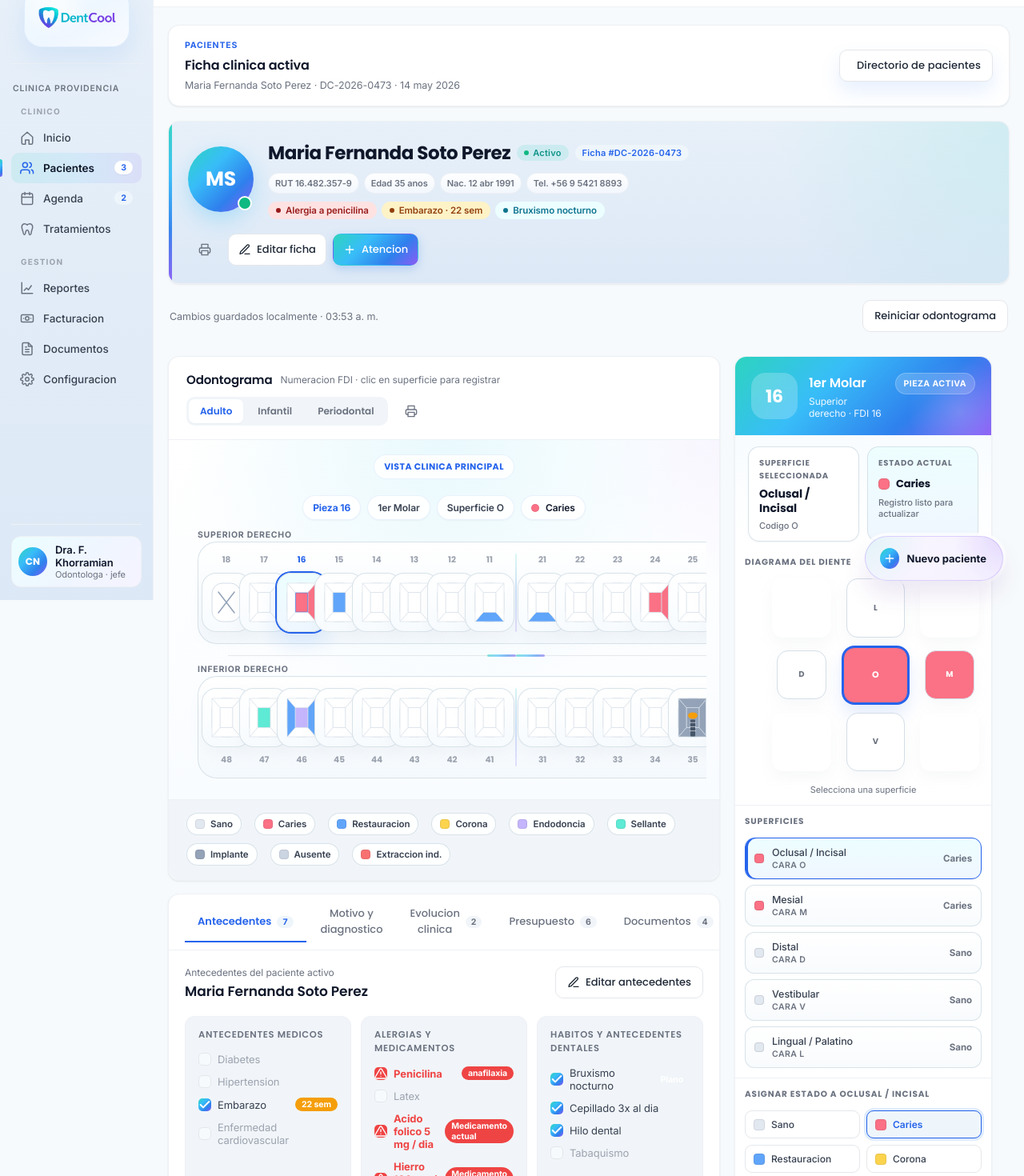
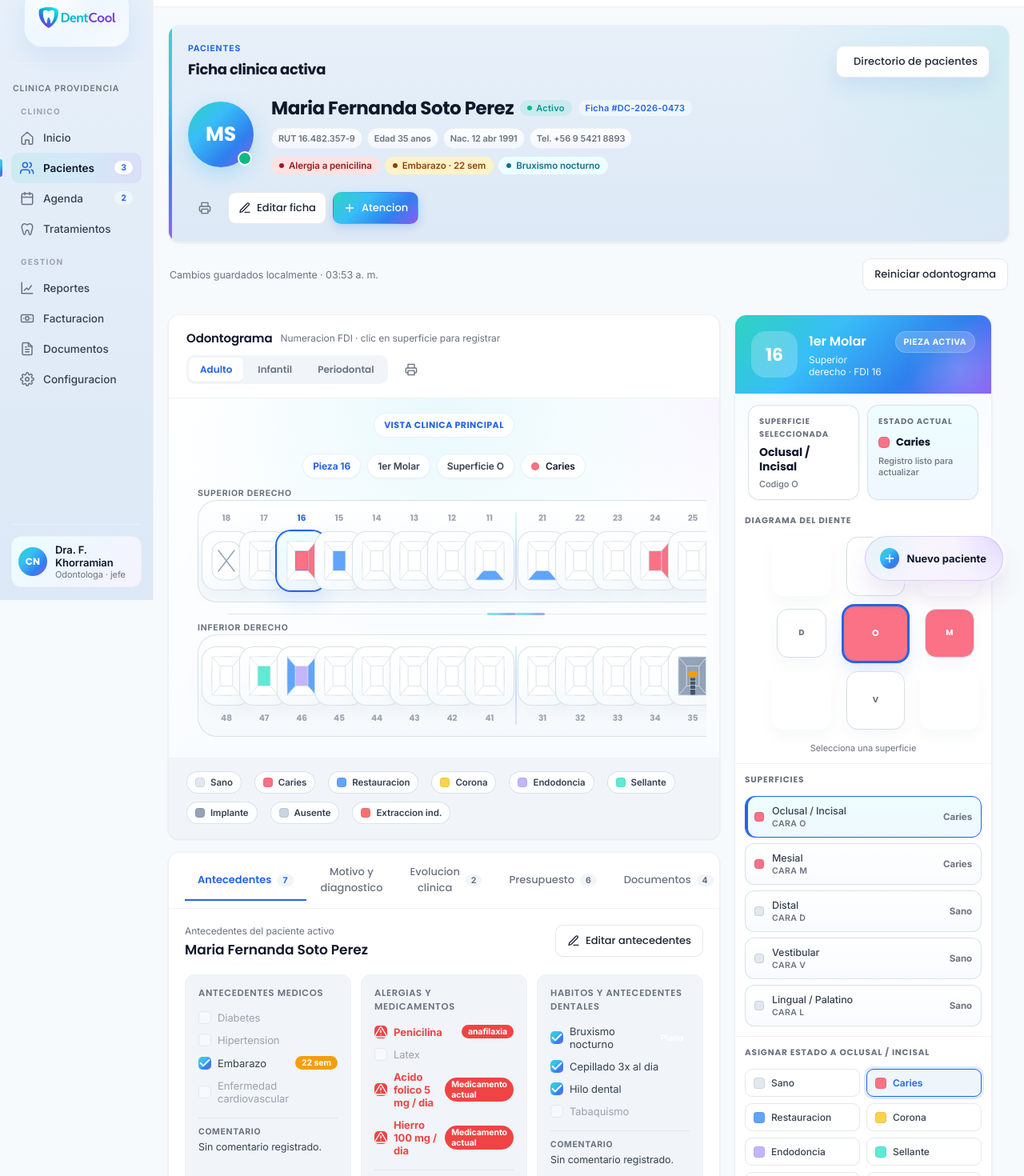
Before and after one commit to willingtonrizzo/Ficha_DentCool, a React (Vite) app in the folder dentcool-project/: page / in a window 1280 px wide. Shown: the part 50-1520 px from the top of the page at 80% size. Built offline with nearby package versions, Linux system fonts and the light colour scheme.

Commit message:
Show antecedent comments in mirror

```diff
--- a/dentcool-project/src/app.jsx
+++ b/dentcool-project/src/app.jsx
@@ -8,7 +8,7 @@ import {
   LOWER_LEFT,
   toothName,
 } from './data';
-import { createPatientDraft } from './patients';
+import { createPatientDraft, getPatientDisplayName } from './patients';
 import { Tooth } from './tooth';
 
 export const Icon = {
@@ -143,7 +143,7 @@ export function HomeDashboard({ patients, activePatient }) {
     .slice(0, 4)
     .map((patient) => ({
       id: patient.id,
-      patient: patient.fullName,
+      patient: getPatientDisplayName(patient),
       schedule: patient.nextVisit,
       detail: `${patient.recordNumber} · ${patient.phone || 'Sin telefono registrado'}`,
     }));
@@ -181,7 +181,7 @@ export function HomeDashboard({ patients, activePatient }) {
         <div className="home-hero-side">
           <div className="home-focus-card">
             <div className="home-focus-label">Turno en foco</div>
-            <div className="home-focus-name">{activePatient?.fullName ?? 'Sin paciente'}</div>
+            <div className="home-focus-name">{getPatientDisplayName(activePatient, 'Sin paciente')}</div>
             <div className="home-focus-meta">{activePatient?.recordNumber ?? 'Sin ficha'} · {activePatient?.nextVisit || 'Sin cita agendada'}</div>
             <div className="home-focus-divider" />
             <div className="home-focus-mini">Proxima accion: abrir antecedentes, confirmar motivo y revisar presupuesto.</div>
@@ -233,7 +233,7 @@ export function HomeDashboard({ patients, activePatient }) {
                   <div key={patient.id} className="home-list-row">
                     <div className="patient-directory-avatar">{patient.initials}</div>
                     <div className="home-list-copy">
-                      <div className="home-list-title">{patient.fullName}</div>
+                      <div className="home-list-title">{getPatientDisplayName(patient)}</div>
                       <div className="home-list-meta">{patient.rut || 'Sin RUT'} · {patient.nextVisit || 'Sin cita'}</div>
                     </div>
                   </div>
@@ -308,14 +308,22 @@ export function HomeDashboard({ patients, activePatient }) {
   );
 }
 
-export function PatientHeader({ patient, onEditPatient }) {
+export function PatientHeader({ patient, onEditPatient, onOpenDirectory }) {
   const p = patient;
   return (
     <div className="patient-card">
+      <div className="patient-card-topline">
+        <div>
+          <div className="patients-eyebrow">Pacientes</div>
+          <div className="patient-card-title">Ficha clinica activa</div>
+        </div>
+        <button className="btn btn-secondary patient-directory-btn" onClick={onOpenDirectory}><Icon.users />Directorio de pacientes</button>
+      </div>
+      <div className="patient-card-body">
         <div className="patient-photo">{p.initials}</div>
         <div className="patient-info">
           <div className="patient-line">
-          <div className="patient-name">{p.fullName}</div>
+            <div className="patient-name">{getPatientDisplayName(p)}</div>
             <span className="patient-tag active-tag">Activo</span>
             <span className="patient-tag">Ficha #{p.recordNumber}</span>
           </div>
@@ -338,22 +346,6 @@ export function PatientHeader({ patient, onEditPatient }) {
           <button className="btn btn-secondary" onClick={onEditPatient}><Icon.edit />Editar ficha</button>
           <button className="btn btn-primary"><Icon.plus />Atencion</button>
         </div>
-    </div>
-  );
-}
-
-export function PatientQuickBar({ patient, onOpenDirectory }) {
-  return (
-    <div className="card patient-quickbar">
-      <div className="patient-quickbar-copy">
-        <div className="patients-eyebrow">Pacientes</div>
-        <div className="patient-quickbar-title">Ficha clinica activa</div>
-        <div className="patient-quickbar-meta">
-          {patient?.fullName ?? 'Sin paciente'} · {patient?.recordNumber ?? 'Sin ficha'} · {patient?.nextVisit || 'Sin cita'}
-        </div>
-      </div>
-      <div className="patient-quickbar-actions">
-        <button className="btn btn-secondary patient-directory-btn" onClick={onOpenDirectory}><Icon.users />Directorio de pacientes</button>
       </div>
     </div>
   );
@@ -584,6 +576,7 @@ export function PatientsSheet({
   onSelectPatient,
   onCreatePatient,
   onSavePatient,
+  onDraftChange,
   onDeletePatient,
   onSectionChange,
   renderClinicalSection,
@@ -608,7 +601,7 @@ export function PatientsSheet({
     const search = query.trim().toLowerCase();
     if (!search) return true;
 
-    return [patient.fullName, patient.rut, patient.phone]
+    return [getPatientDisplayName(patient), patient.rut, patient.phone]
       .filter(Boolean)
       .some((value) => value.toLowerCase().includes(search));
   });
@@ -626,19 +619,21 @@ export function PatientsSheet({
   useEffect(() => {
     setDraft(createPatientDraft(activePatient));
     setValidationErrors({});
-  }, [activePatient]);
+  }, [activePatient?.id]);
 
   const handleDraftChange = (key, value) => {
+    const nextDraft = {
+      ...draft,
+      [key]: value,
+    };
     setValidationErrors((current) => {
       if (!current[key]) return current;
       const next = { ...current };
       delete next[key];
       return next;
     });
-    setDraft((current) => ({
-      ...current,
-      [key]: value,
-    }));
+    setDraft(nextDraft);
+    onDraftChange?.(nextDraft);
   };
 
   const handleSubmit = (event) => {
@@ -698,7 +693,7 @@ export function PatientsSheet({
                   <div className="patient-directory-avatar">{patient.initials}</div>
                   <div className="patient-directory-copy">
                     <div className="patient-directory-main">
-                      <span>{patient.fullName}</span>
+                      <span>{getPatientDisplayName(patient)}</span>
                       {isEmptyDraftPatient(patient) && (
                         <button
                           className="patient-directory-clear"
--- a/dentcool-project/src/patients.js
+++ b/dentcool-project/src/patients.js
@@ -1,20 +1,20 @@
 import { PATIENTS } from './data';
 
-const DEFAULT_MEDICAL_BACKGROUND = [
+export const DEFAULT_MEDICAL_BACKGROUND = [
   { id: 'medical-diabetes', label: 'Diabetes', active: false, comment: '' },
   { id: 'medical-hypertension', label: 'Hipertension', active: false, comment: '' },
   { id: 'medical-pregnancy', label: 'Embarazo', active: true, comment: '22 sem' },
   { id: 'medical-cardiovascular', label: 'Enfermedad cardiovascular', active: false, comment: '' },
 ];
 
-const DEFAULT_ALLERGIES = [
+export const DEFAULT_ALLERGIES = [
   { id: 'allergy-penicillin', label: 'Penicilina', active: true, comment: 'anafilaxia' },
   { id: 'allergy-latex', label: 'Latex', active: false, comment: '' },
   { id: 'medication-folic', label: 'Acido folico 5 mg / dia', active: true, comment: 'Medicamento actual' },
   { id: 'medication-iron', label: 'Hierro 100 mg / dia', active: true, comment: 'Medicamento actual' },
 ];
 
-const DEFAULT_DENTAL_HABITS = [
+export const DEFAULT_DENTAL_HABITS = [
   { id: 'habit-bruxism', label: 'Bruxismo nocturno', active: true, comment: 'Plano' },
   { id: 'habit-brushing', label: 'Cepillado 3x al dia', active: true, comment: '' },
   { id: 'habit-floss', label: 'Hilo dental', active: true, comment: '' },
@@ -41,6 +41,11 @@ export function buildPatientInitials(fullName) {
     .slice(0, 2)
     .map((part) => part[0]?.toUpperCase() ?? '')
     .join('');
+}
+
+export function getPatientDisplayName(patient, fallback = 'Paciente nuevo') {
+  const value = patient?.fullName ?? '';
+  return value.trim() || fallback;
 }
 
 export function calculateAge(birthDate, referenceDate = new Date()) {
@@ -83,11 +88,109 @@ function cloneBackgroundItems(items, fallback) {
   }));
 }
 
+export function isUntouchedBackgroundCollection(items, template) {
+  if (!Array.isArray(items) || items.length !== template.length) return false;
+  return items.every((item, index) => {
+    const expected = template[index];
+    return (
+      item?.label === expected.label &&
+      Boolean(item?.active) === Boolean(expected.active) &&
+      (item?.comment ?? '') === (expected.comment ?? '')
+    );
+  });
+}
+
+function cloneBackgroundItemsStrict(items) {
+  if (!Array.isArray(items)) return [];
+  return items.map((item, index) => ({
+    id: item.id ?? `${slugify(item.label ?? 'item') || 'item'}-${index + 1}`,
+    label: item.label ?? '',
+    active: Boolean(item.active),
+    comment: item.comment ?? '',
+  }));
+}
+
+export function stripDefaultBackgroundItems(items, template) {
+  if (!Array.isArray(items)) return [];
+  const templateLabels = new Set(template.map((item) => item.label));
+  return items.filter((item) => !templateLabels.has(item?.label));
+}
+
+function buildDraftBackgroundItems(items, template) {
+  const source = Array.isArray(items) ? items : [];
+  const templateByLabel = new Map();
+
+  for (const item of source) {
+    if (template.some((base) => base.label === item?.label)) {
+      templateByLabel.set(item.label, item);
+    }
+  }
+
+  const templateRows = template.map((base, index) => {
+    const current = templateByLabel.get(base.label);
+    if (!current) {
+      return {
+        id: base.id ?? `${slugify(base.label ?? 'item') || 'item'}-${index + 1}`,
+        label: base.label ?? '',
+        active: false,
+        comment: '',
+      };
+    }
+
+    const unchanged =
+      Boolean(current.active) === Boolean(base.active) &&
+      (current.comment ?? '') === (base.comment ?? '');
+
+    if (unchanged) {
+      return {
+        id: base.id ?? `${slugify(base.label ?? 'item') || 'item'}-${index + 1}`,
+        label: base.label ?? '',
+        active: false,
+        comment: '',
+      };
+    }
+
+    return {
+      id: current.id ?? base.id ?? `${slugify(base.label ?? 'item') || 'item'}-${index + 1}`,
+      label: current.label ?? base.label ?? '',
+      active: Boolean(current.active),
+      comment: current.comment ?? '',
+    };
+  });
+
+  const customRows = source.filter((item) => !template.some((base) => base.label === item?.label));
+  return [...templateRows, ...customRows.map((item, index) => ({
+    id: item.id ?? `${slugify(item.label ?? 'item') || 'item'}-${templateRows.length + index + 1}`,
+    label: item.label ?? '',
+    active: Boolean(item.active),
+    comment: item.comment ?? '',
+  }))];
+}
+
+function createBlankBackgroundItems(template) {
+  return template.map((item, index) => ({
+    id: item.id ?? `${slugify(item.label ?? 'item') || 'item'}-${index + 1}`,
+    label: item.label ?? '',
+    active: false,
+    comment: '',
+  }));
+}
+
 export function createPatient(input) {
   const fullName = (input.fullName ?? input.name ?? 'Paciente sin nombre').trim() || 'Paciente sin nombre';
   const birthDate = input.birthDate ?? '';
   const id = input.id ?? `patient-${slugify(fullName) || 'sin-nombre'}`;
   const alerts = Array.isArray(input.alerts) ? input.alerts : [];
+  const isDraftPatient = id.startsWith('patient-new-');
+  const medicalBackground = isDraftPatient
+    ? buildDraftBackgroundItems(input.medicalBackground, DEFAULT_MEDICAL_BACKGROUND)
+    : input.medicalBackground;
+  const allergies = isDraftPatient
+    ? buildDraftBackgroundItems(input.allergies, DEFAULT_ALLERGIES)
+    : input.allergies;
+  const dentalHabits = isDraftPatient
+    ? buildDraftBackgroundItems(input.dentalHabits, DEFAULT_DENTAL_HABITS)
+    : input.dentalHabits;
 
   return {
     id,
@@ -107,11 +210,11 @@ export function createPatient(input) {
     registeredAt: input.registeredAt ?? '',
     lastVisit: input.lastVisit ?? '',
     nextVisit: input.nextVisit ?? '',
-    medicalBackground: cloneBackgroundItems(input.medicalBackground, DEFAULT_MEDICAL_BACKGROUND),
+    medicalBackground: isDraftPatient ? cloneBackgroundItemsStrict(medicalBackground) : cloneBackgroundItems(medicalBackground, DEFAULT_MEDICAL_BACKGROUND),
     medicalBackgroundComment: input.medicalBackgroundComment ?? '',
-    allergies: cloneBackgroundItems(input.allergies, DEFAULT_ALLERGIES),
+    allergies: isDraftPatient ? cloneBackgroundItemsStrict(allergies) : cloneBackgroundItems(allergies, DEFAULT_ALLERGIES),
     allergiesComment: input.allergiesComment ?? '',
-    dentalHabits: cloneBackgroundItems(input.dentalHabits, DEFAULT_DENTAL_HABITS),
+    dentalHabits: isDraftPatient ? cloneBackgroundItemsStrict(dentalHabits) : cloneBackgroundItems(dentalHabits, DEFAULT_DENTAL_HABITS),
     dentalHabitsComment: input.dentalHabitsComment ?? '',
     alerts: alerts.map((alert, index) => ({
       id: alert.id ?? `alert-${index + 1}`,
@@ -124,7 +227,17 @@ export function createPatient(input) {
 export function createPatientDraft(patient) {
   const shouldUseBlankName =
     patient?.id?.startsWith('patient-new-') &&
-    patient?.fullName === 'Paciente nuevo';
+    (patient?.fullName === 'Paciente nuevo' || !patient?.fullName);
+  const isDraftPatient = Boolean(patient?.id?.startsWith('patient-new-'));
+  const medicalBackground = isDraftPatient
+    ? buildDraftBackgroundItems(patient?.medicalBackground, DEFAULT_MEDICAL_BACKGROUND)
+    : patient?.medicalBackground;
+  const allergies = isDraftPatient
+    ? buildDraftBackgroundItems(patient?.allergies, DEFAULT_ALLERGIES)
+    : patient?.allergies;
+  const dentalHabits = isDraftPatient
+    ? buildDraftBackgroundItems(patient?.dentalHabits, DEFAULT_DENTAL_HABITS)
+    : patient?.dentalHabits;
 
   return {
     id: patient?.id ?? '',
@@ -137,11 +250,11 @@ export function createPatientDraft(patient) {
     address: patient?.address ?? '',
     insurance: patient?.insurance ?? '',
     registeredAt: patient?.registeredAt ?? '',
-    medicalBackground: cloneBackgroundItems(patient?.medicalBackground, DEFAULT_MEDICAL_BACKGROUND),
+    medicalBackground: isDraftPatient ? cloneBackgroundItemsStrict(medicalBackground) : cloneBackgroundItems(medicalBackground, DEFAULT_MEDICAL_BACKGROUND),
     medicalBackgroundComment: patient?.medicalBackgroundComment ?? '',
-    allergies: cloneBackgroundItems(patient?.allergies, DEFAULT_ALLERGIES),
+    allergies: isDraftPatient ? cloneBackgroundItemsStrict(allergies) : cloneBackgroundItems(allergies, DEFAULT_ALLERGIES),
     allergiesComment: patient?.allergiesComment ?? '',
-    dentalHabits: cloneBackgroundItems(patient?.dentalHabits, DEFAULT_DENTAL_HABITS),
+    dentalHabits: isDraftPatient ? cloneBackgroundItemsStrict(dentalHabits) : cloneBackgroundItems(dentalHabits, DEFAULT_DENTAL_HABITS),
     dentalHabitsComment: patient?.dentalHabitsComment ?? '',
   };
 }
@@ -149,7 +262,7 @@ export function createPatientDraft(patient) {
 export function isEmptyDraftPatient(patient) {
   return Boolean(
     patient?.id?.startsWith('patient-new-') &&
-    patient?.fullName === 'Paciente nuevo' &&
+    (!patient?.fullName || patient?.fullName === 'Paciente nuevo') &&
     !patient?.rut &&
     !patient?.birthDate &&
     !patient?.phone &&
@@ -166,6 +279,9 @@ export function createEmptyPatient(sequence = 1) {
     id: `patient-new-${Date.now()}`,
     fullName: 'Paciente nuevo',
     recordNumber: `DC-2026-${padded}`,
+    medicalBackground: createBlankBackgroundItems(DEFAULT_MEDICAL_BACKGROUND),
+    allergies: createBlankBackgroundItems(DEFAULT_ALLERGIES),
+    dentalHabits: createBlankBackgroundItems(DEFAULT_DENTAL_HABITS),
   });
 }
 
--- a/dentcool-project/src/root.jsx
+++ b/dentcool-project/src/root.jsx
@@ -1,10 +1,10 @@
 import { useEffect, useRef, useState } from 'react';
 import { EVOLUTION, HISTORY, STORAGE_KEYS, TREATMENTS } from './data';
-import { FloatingNewPatientButton, HomeDashboard, Sidebar, TopbarInner, PatientHeader, PatientQuickBar, PatientsSheet, Odontogram, ToothPanel } from './app';
+import { FloatingNewPatientButton, HomeDashboard, Sidebar, TopbarInner, PatientHeader, PatientsSheet, Odontogram, ToothPanel } from './app';
 import { Tabs, Antecedentes, Motivo, Evolucion, Presupuesto, Documentos, Historial, TreatmentsTable, NextAppointments } from './tabs';
 import { updateToothSurfaceState } from './odontogram';
 import { buildClinicalRecordFromMocks, createClinicalPatientRecord, createDiagnosis, createDocumentEntry, createEvolutionNote, createHistoryEntry, createTreatmentEntry, TREATMENT_STATUS, resolveMotivoDiagnosticoRecord } from './clinical-model';
-import { createEmptyPatient, createPatient, isEmptyDraftPatient, normalizeRut, validatePatientDraft } from './patients';
+import { createEmptyPatient, createPatient, getPatientDisplayName, isEmptyDraftPatient, normalizeRut, validatePatientDraft } from './patients';
 import {
   loadActivePatientId,
   loadClinicalRecords,
@@ -55,6 +55,7 @@ export default function App() {
   const [clinicalSaveState, setClinicalSaveState] = useState('loaded');
   const [isPatientSheetOpen, setIsPatientSheetOpen] = useState(false);
   const [patientSheetSection, setPatientSheetSection] = useState('datos');
+  const [patientDraftPreview, setPatientDraftPreview] = useState(null);
   const [lastSavedAt, setLastSavedAt] = useState(null);
   const [lastPatientSavedAt, setLastPatientSavedAt] = useState(null);
   const [lastClinicalSavedAt, setLastClinicalSavedAt] = useState(null);
@@ -67,6 +68,7 @@ export default function App() {
   const skipNextOdontogramPersistRef = useRef(false);
 
   const activePatient = patients.find((patient) => patient.id === activePatientId) ?? patients[0] ?? null;
+  const visibleActivePatient = patientDraftPreview?.id === activePatientId ? patientDraftPreview : activePatient;
   const agendaCount = patients.filter(
     (patient) => patient.nextVisit && patient.nextVisit !== 'Sin cita' && patient.nextVisit !== 'Sin agendar'
   ).length;
@@ -131,7 +133,31 @@ export default function App() {
           : patient
       )
     );
+    setPatientDraftPreview(null);
     return { valid: true, errors: {} };
+  };
+
+  const handleDraftPatientChange = (draft) => {
+    if (!draft?.id) return;
+    setPatientDraftPreview(createPatient({
+      ...patients.find((patient) => patient.id === draft.id),
+      ...draft,
+      rut: normalizeRut(draft.rut ?? ''),
+    }));
+    setPatients((current) =>
+      current.map((patient) =>
+        patient.id === draft.id
+          ? createPatient({
+              ...patient,
+              ...draft,
+              rut: normalizeRut(draft.rut ?? '') || patient.rut,
+              email: (draft.email ?? '').trim() || patient.email,
+              fullName: (draft.fullName ?? '').trim() || patient.fullName,
+              registeredAt: patient.registeredAt || draft.registeredAt || '',
+            })
+          : patient
+      )
+    );
   };
 
   const handleDeletePatient = (patientId) => {
@@ -152,6 +178,10 @@ export default function App() {
   const handleClosePatientSheet = () => {
     setIsPatientSheetOpen(false);
   };
+
+  useEffect(() => {
+    setPatientDraftPreview(null);
+  }, [activePatientId]);
 
   const updateActiveClinicalRecord = (updater) => {
     if (!activePatient) return;
@@ -542,12 +572,12 @@ export default function App() {
   };
 
   const clinicalData = buildClinicalRecordFromMocks({
-    patient: activePatient,
+    patient: visibleActivePatient,
     teeth,
     treatments: TREATMENTS,
     evolution: EVOLUTION,
     history: HISTORY,
-    clinicalRecord: activePatient ? clinicalRecords[activePatient.id] : undefined,
+    clinicalRecord: visibleActivePatient ? clinicalRecords[visibleActivePatient.id] : undefined,
     uiContext: {
       selectedTooth: selected,
       selectedSurface,
@@ -653,16 +683,12 @@ export default function App() {
         agendaCount={agendaCount}
       />
       <div className="main">
-        <TopbarInner patientName={patient?.fullName ?? 'Paciente'} activeView={activeView} />
+        <TopbarInner patientName={getPatientDisplayName(visibleActivePatient, 'Paciente')} activeView={activeView} />
         <div className="content">
           {activeView === 'home' ? (
-            <HomeDashboard patients={patients} activePatient={patient} />
+            <HomeDashboard patients={patients} activePatient={visibleActivePatient} />
           ) : (
             <>
-              <PatientQuickBar
-                patient={patient}
-                onOpenDirectory={handleOpenPatientSheet}
-              />
               <FloatingNewPatientButton onClick={handleCreatePatient} />
               <PatientsSheet
                 open={isPatientSheetOpen}
@@ -674,12 +700,13 @@ export default function App() {
                 onSelectPatient={setActivePatientId}
                 onCreatePatient={handleCreatePatient}
                 onSavePatient={handleSavePatient}
+                onDraftChange={handleDraftPatientChange}
                 onDeletePatient={handleDeletePatient}
                 onSectionChange={setPatientSheetSection}
                 renderClinicalSection={renderSheetClinicalSection}
                 onClose={handleClosePatientSheet}
               />
-              <PatientHeader patient={patient} onEditPatient={handleOpenPatientSheet} />
+              <PatientHeader patient={visibleActivePatient} onEditPatient={handleOpenPatientSheet} onOpenDirectory={handleOpenPatientSheet} />
               <div style={{ display: 'flex', justifyContent: 'space-between', alignItems: 'center', margin: '2px 2px 12px', gap: 12 }}>
                 <div style={{ fontSize: 12.5, color: 'var(--muted)' }}>
                   {saveState === 'loaded' && 'Odontograma cargado desde el estado local o mock inicial.'}
@@ -696,7 +723,7 @@ export default function App() {
                     <Tabs active={activeTab} onChange={setActiveTab} counts={counts} />
                     <div className="tab-content">
                       {activeTab === 'antecedentes' && (
-                        <Antecedentes patient={patient} onEditPatient={() => handleOpenPatientSheet('antecedentes')} />
+                        <Antecedentes patient={visibleActivePatient} onEditPatient={() => handleOpenPatientSheet('antecedentes')} />
                       )}
                       {activeTab === 'motivo' && (
                         <Motivo
--- a/dentcool-project/src/tabs.jsx
+++ b/dentcool-project/src/tabs.jsx
@@ -26,6 +26,9 @@ export function Antecedentes({ patient, onEditPatient }) {
   const medicalBackground = patient?.medicalBackground ?? [];
   const allergies = patient?.allergies ?? [];
   const dentalHabits = patient?.dentalHabits ?? [];
+  const medicalBackgroundComment = patient?.medicalBackgroundComment ?? '';
+  const allergiesComment = patient?.allergiesComment ?? '';
+  const dentalHabitsComment = patient?.dentalHabitsComment ?? '';
 
   return (
     <div className="ant-shell">
@@ -53,6 +56,10 @@ export function Antecedentes({ patient, onEditPatient }) {
               <div className="ant-row no"><span className="check" /><span>Sin antecedentes medicos registrados</span></div>
             )}
           </div>
+          <div className="ant-comment">
+            <span className="ant-comment-label">Comentario</span>
+            <p>{medicalBackgroundComment || 'Sin comentario registrado.'}</p>
+          </div>
         </div>
         <div className="ant-block">
           <h4>Alergias y medicamentos</h4>
@@ -71,6 +78,10 @@ export function Antecedentes({ patient, onEditPatient }) {
               <div className="ant-row no"><span className="check" /><span>Sin alergias ni medicamentos registrados</span></div>
             )}
           </div>
+          <div className="ant-comment">
+            <span className="ant-comment-label">Comentario</span>
+            <p>{allergiesComment || 'Sin comentario registrado.'}</p>
+          </div>
         </div>
         <div className="ant-block">
           <h4>Habitos y antecedentes dentales</h4>
@@ -84,6 +95,10 @@ export function Antecedentes({ patient, onEditPatient }) {
             )) : (
               <div className="ant-row no"><span className="check" /><span>Sin habitos dentales registrados</span></div>
             )}
+          </div>
+          <div className="ant-comment">
+            <span className="ant-comment-label">Comentario</span>
+            <p>{dentalHabitsComment || 'Sin comentario registrado.'}</p>
           </div>
         </div>
       </div>
--- a/dentcool-project/styles.css
+++ b/dentcool-project/styles.css
@@ -1051,16 +1051,37 @@ h1, h2, h3, h4, h5 { font-family: var(--font-display); }
   border: 1px solid var(--border-2);
   border-radius: var(--radius);
   padding: 22px 24px;
-  display: grid;
-  grid-template-columns: auto 1fr auto;
-  gap: 22px;
-  align-items: center;
+  display: flex;
+  flex-direction: column;
+  gap: 18px;
   box-shadow: var(--shadow-sm);
   position: relative;
   overflow: hidden;
   background-image:
     radial-gradient(circle at top right, rgba(45,212,191,0.12), transparent 28%),
     linear-gradient(180deg, rgba(231,240,249,0.99), rgba(220,232,246,0.98));
+}
+
+.patient-card-topline {
+  display: flex;
+  align-items: center;
+  justify-content: space-between;
+  gap: 16px;
+}
+
+.patient-card-title {
+  font-family: var(--font-display);
+  font-size: 18px;
+  font-weight: 700;
+  color: var(--ink);
+  letter-spacing: -0.02em;
+}
+
+.patient-card-body {
+  display: grid;
+  grid-template-columns: auto 1fr auto;
+  gap: 22px;
+  align-items: center;
 }
 
 .home-dashboard {
@@ -2312,6 +2333,29 @@ h1, h2, h3, h4, h5 { font-family: var(--font-display); }
   padding: 2px 8px; border-radius: 999px;
 }
 
+.ant-comment {
+  margin-top: 12px;
+  padding-top: 10px;
+  border-top: 1px solid rgba(148, 163, 184, 0.18);
+}
+
+.ant-comment-label {
+  display: block;
+  margin-bottom: 4px;
+  font-size: 10.5px;
+  font-weight: 700;
+  text-transform: uppercase;
+  letter-spacing: 0.06em;
+  color: var(--muted);
+}
+
+.ant-comment p {
+  margin: 0;
+  font-size: 12.5px;
+  line-height: 1.45;
+  color: var(--ink-3);
+}
+
 /* ============ MOTIVO Y DIAGNOSTICO ============ */
 .motivo-layout {
   display: grid;
```
Also changed, not shown: dentcool-project/src/storage.js (+8 -1 lines), 2 other files (tests, documents, lock files or other folders). Lines whose indentation alone changed are shown as unchanged.
